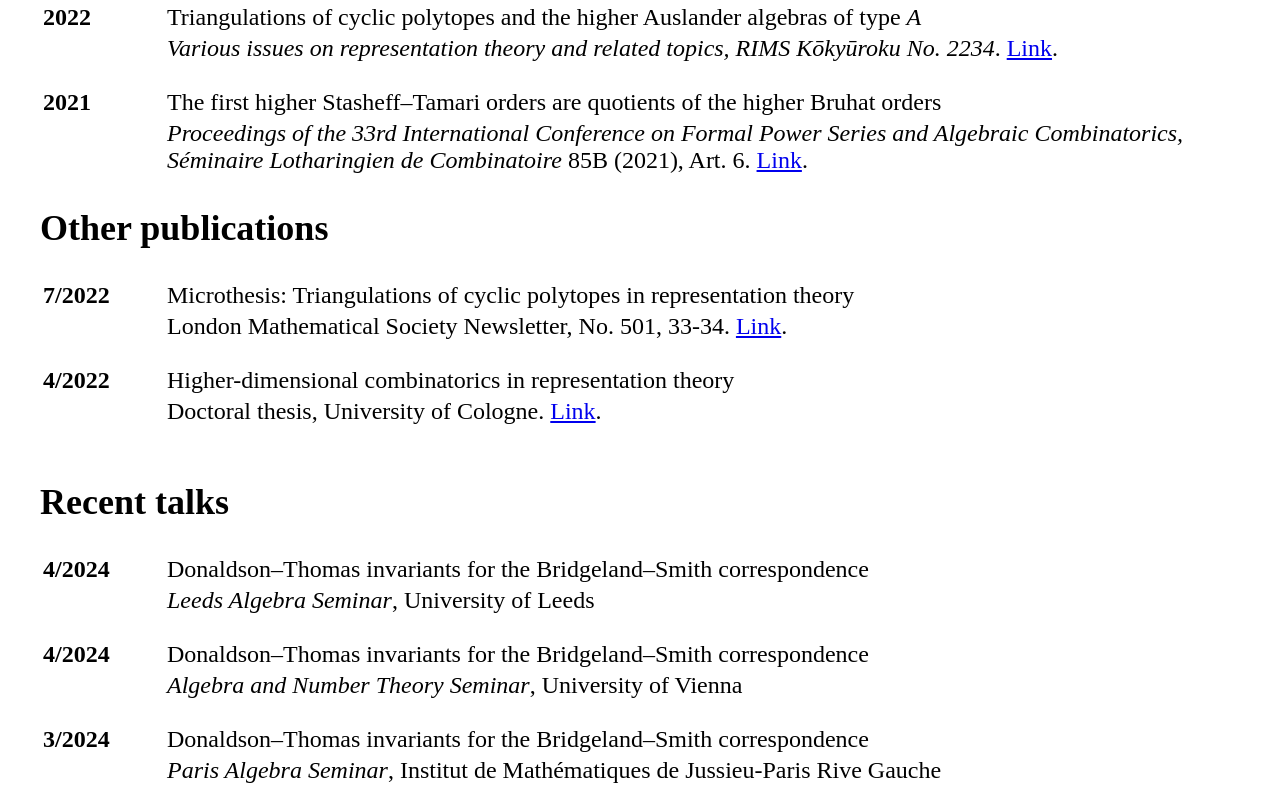
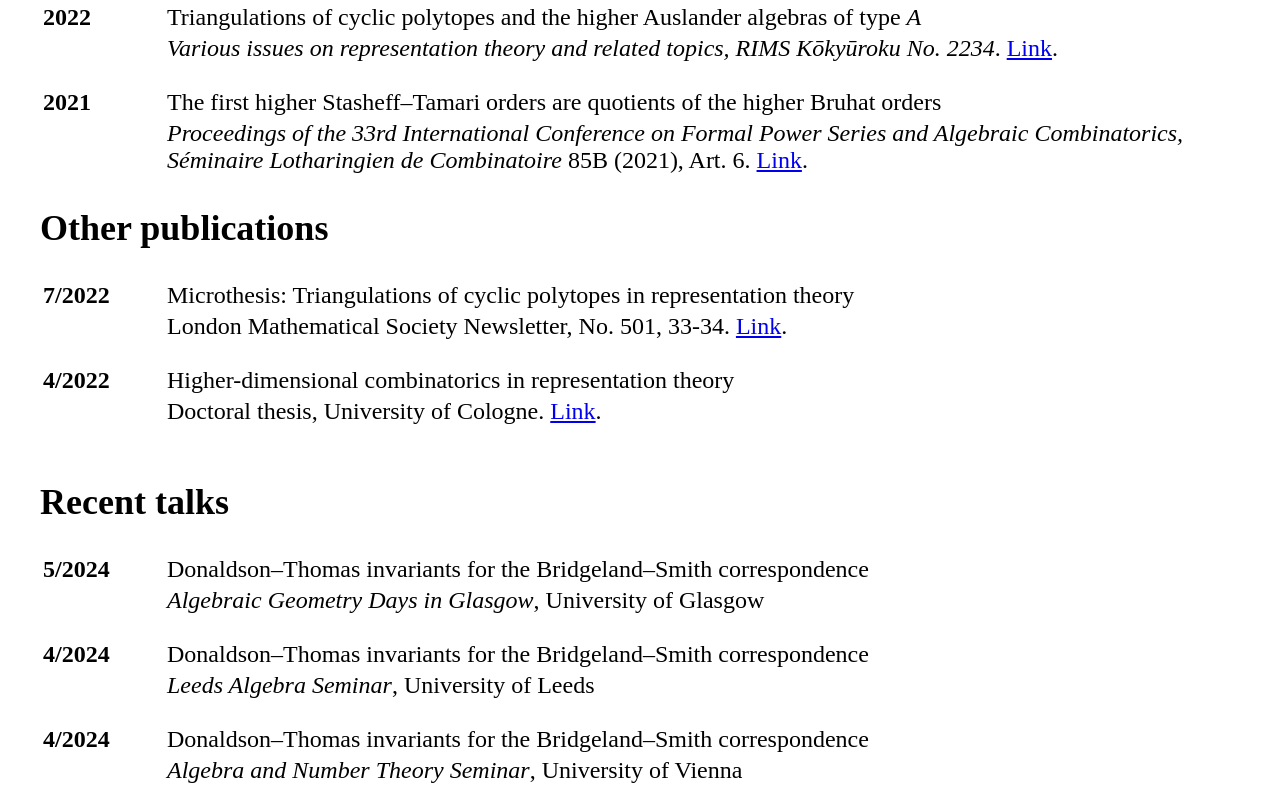
Before and after one commit to nchlswllms/nchlswllms.github.io, a plain HTML site: page index.html in a window 1280 px wide. Shown: the part 2848-3648 px from the top of the page. Drawn offline with Linux system fonts and the light colour scheme.

Commit message:
add glasgow talk

```diff
--- a/index.html
+++ b/index.html
@@ -93,7 +93,7 @@ Nicholas Williams
 
 		<br>
 
-		<div>You can find a copy of my CV <a href="academic_cv.pdf">here</a> (updated 1/5/24).</div>
+		<div>You can find a copy of my CV <a href="academic_cv.pdf">here</a> (updated 10/5/24).</div>
 
 		<p><a href="https://github.com/nchlswllms">GitHub</a>,
 		<a href="https://scholar.google.com/citations?user=iZErZFQAAAAJ">Google Scholar</a>,
@@ -299,6 +299,15 @@ Nicholas Williams
 	<h2>Recent talks</h2>
 
 		<table class="tstyle">
+
+		<tr>
+			<td><b>5/2024</b></td>
+			<td>Donaldson–Thomas invariants for the Bridgeland–Smith correspondence</td>
+		</tr>
+		<tr class="spaceUnder">
+			<td></td>
+			<td><i>Algebraic Geometry Days in Glasgow</i>, University of Glasgow</td>
+		</tr>
 
 		<tr>
 			<td><b>4/2024</b></td>
```
Also changed, not shown: 1 other file.
